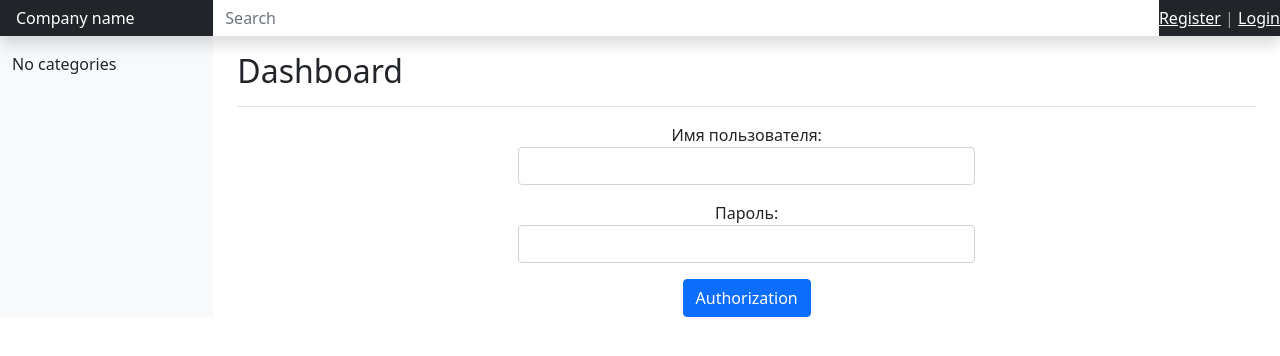
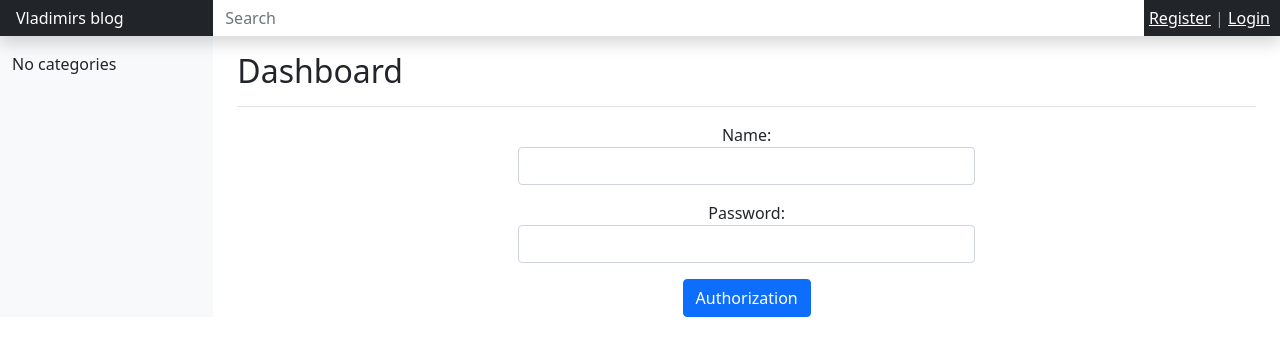
Before and after one commit to Vladimir-82/blog, a Django app: page /login/ in a window 1280 px wide. Shown: the top 356 px of the page. Run offline with Django 4.2, Linux system fonts and the light colour scheme; data that the repository does not hold is empty.

Commit message:
nav bar corrected

```diff
--- a/app/forms.py
+++ b/app/forms.py
@@ -8,13 +8,13 @@ from .models import Post
 
 class UserLoginForm(AuthenticationForm):
     username = forms.CharField(
-        label='Имя пользователя',
+        label='Name',
         widget=forms.TextInput(attrs={'class': 'form-control',
                                       'style': 'width:50ch'
                                       })
     )
     password = forms.CharField(
-        label='Пароль',
+        label='Password',
         widget=forms.PasswordInput(attrs={'class': 'form-control',
                                           'style': 'width:50ch'
                                           })
@@ -22,20 +22,20 @@ class UserLoginForm(AuthenticationForm):
 
 
 class UserRegisterForm(UserCreationForm):
-    username = forms.CharField(label='Имя пользователя',
-                               help_text='Максимум 150 символов',
+    username = forms.CharField(label='Name',
+                               help_text='Maximum 150 characters',
                                widget=forms.TextInput(
                                    attrs={'class': 'form-control',
                                           'style': 'width:50ch'
                                           })
                                )
-    password1 = forms.CharField(label='Пароль',
+    password1 = forms.CharField(label='Password',
                                 widget=forms.PasswordInput(
                                     attrs={'class': 'form-control',
                                            'style': 'width:50ch'
                                            })
                                 )
-    password2 = forms.CharField(label='Подтверждение пароля',
+    password2 = forms.CharField(label='Password confirmation',
                                 widget=forms.PasswordInput(
                                     attrs={'class': 'form-control',
                                            'style': 'width:50ch'
--- a/app/templates/basic.html
+++ b/app/templates/basic.html
@@ -11,12 +11,12 @@
 </head>
 <body>
 <header class="navbar navbar-dark sticky-top bg-dark flex-md-nowrap p-0 shadow">
-  <a class="navbar-brand col-md-3 col-lg-2 me-0 px-3 fs-6" href="#">Company name</a>
+  <a class="navbar-brand col-md-3 col-lg-2 me-0 px-3 fs-6" href="{% url  'main' %}">Vladimirs blog</a>
   <button class="navbar-toggler position-absolute d-md-none collapsed" type="button" data-bs-toggle="collapse" data-bs-target="#sidebarMenu" aria-controls="sidebarMenu" aria-expanded="false" aria-label="Toggle navigation">
     <span class="navbar-toggler-icon"></span>
   </button>
   <input class="form-control form-control-dark w-100 rounded-0 border-0" type="text" placeholder="Search" aria-label="Search">
-  <div class="navbar-nav">
+  <div class="navbar-nav" style="margin-right: 10px; margin-left: 5px">
     <div class="nav-item text-nowrap">
       <span class="navbar-text">
             {% if request.user.is_authenticated %}
--- a/app/templatetags/posts_tags.py
+++ b/app/templatetags/posts_tags.py
@@ -1,5 +1,4 @@
 from django import template
-
 from app.models import Category
 
 register = template.Library()
```
